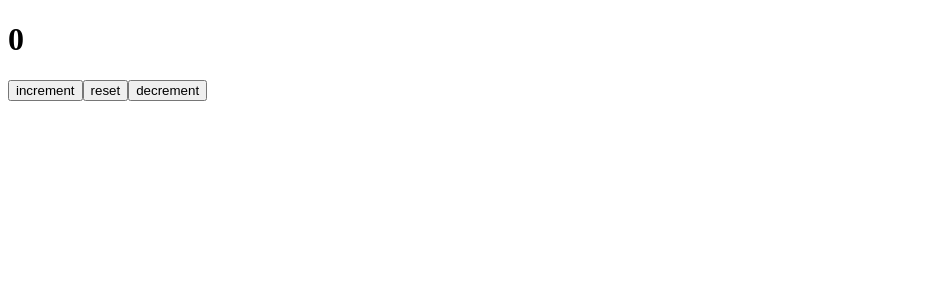
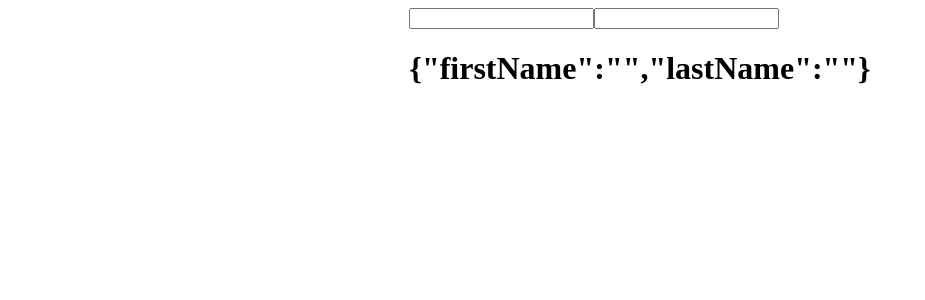
Before and after one commit to Ahmed-Badry-Abdelrahman/React, a React (Create React App) app in the folder my-app/: page / in a window 1280 px wide. Shown: the top 300 px of the page, without its empty margins (0-925 px from the left). Built offline with nearby package versions, Linux system fonts and the light colour scheme.

Commit message:
"Removed Counter component, replaced with FullName component in App.js, and updated styles in index.module.css"

```diff
--- a/my-app/src/App.js
+++ b/my-app/src/App.js
@@ -3,13 +3,21 @@
 // import { GetPosts } from "./components/GetPosts";
 // import { ListDisplay } from "./components/ListDisplay";
 
-import { Counter } from "./components/counter";
+import { FullName } from "./components/useState/FullName";
+
+// import { Counter } from "./components/useState/counter";
+
+// import { Counter } from "./components/useState/Counter";
 
 // import { PostPosts } from "./components/PostPosts";
 function App() {
+  const style = {
+    display: "flex",
+    justifyContent: "center",
+  };
   return (
-    <div className="App">
-      <Counter />
+    <div className="App" style={style}>
+      <FullName />
     </div>
   );
 }
--- a/my-app/src/assets/styles/index.module.css
+++ b/my-app/src/assets/styles/index.module.css
@@ -12,4 +12,6 @@
 
 .text_light {
   color: #eee;
-}/*# sourceMappingURL=index.module.css.map */
+}
+
+/*# sourceMappingURL=index.module.css.map */
--- /dev/null
+++ b/my-app/src/components/useState/FullName.js
@@ -0,0 +1,25 @@
+import { useState } from "react";
+
+export const FullName = () => {
+  const [name, setName] = useState({ firstName: "", lastName: "" });
+
+  return (
+    <div>
+      <input
+        type="text"
+        value={name.firstName}
+        //{...name, firstName} her we say get all property in this object then override (update) the firstName
+        onChange={(e) => setName({ ...name, firstName: e.target.value })}
+      />
+      <input
+        type="text"
+        value={name.lastName}
+        //{...name, lastName} her we say get all property in this object then override (update) the lastName
+        onChange={(e) => setName({ ...name, lastName: e.target.value })}
+      />
+      <h1>{name.firstName}</h1>
+      <h1>{name.lastName}</h1>
+      <h1>{JSON.stringify(name)}</h1>
+    </div>
+  );
+};
```
Also changed, not shown: my-app/src/components/useState/Counter.js (renamed from my-app/src/components/counter.js).
